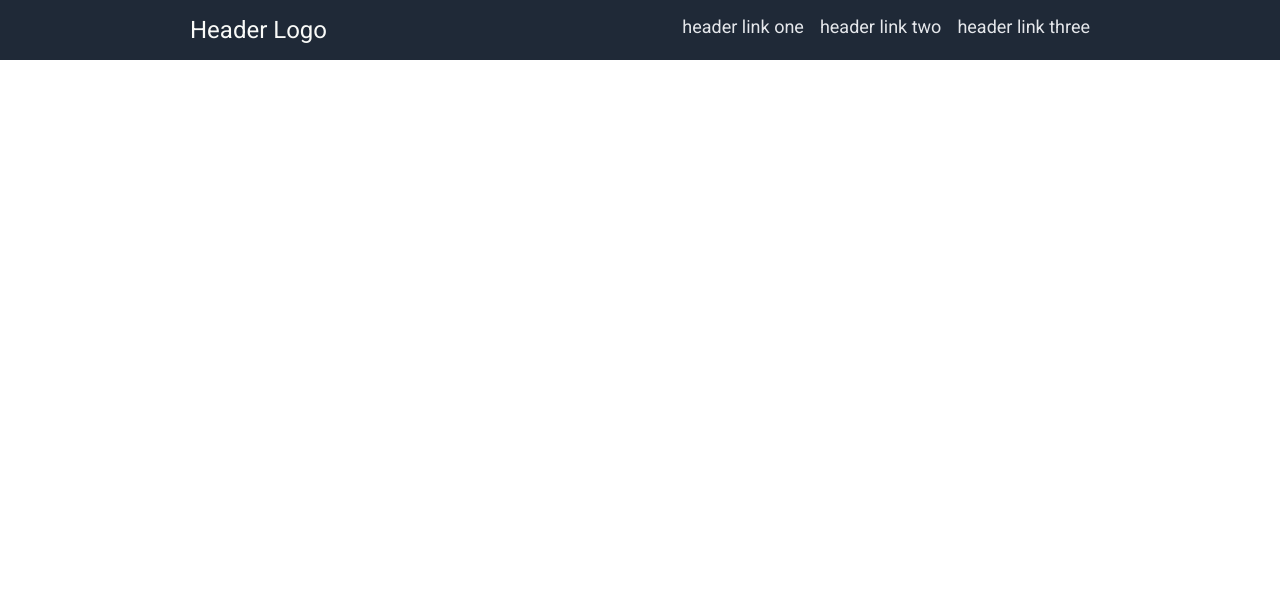
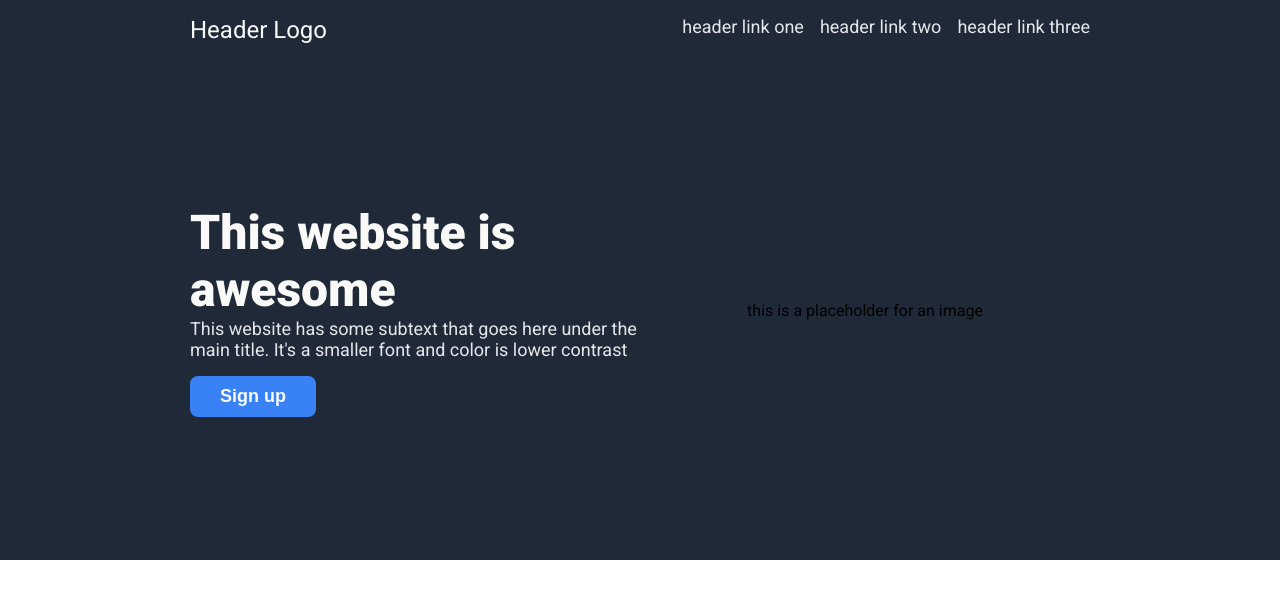
Before and after one commit to kamlesh-borana/odin-landing-page, a plain HTML site: page index.html in a window 1280 px wide. Drawn offline with Linux system fonts and the light colour scheme.

Commit message:
Add hero section and apply styles for it

```diff
--- a/index.html
+++ b/index.html
@@ -22,5 +22,18 @@
             </ul>
         </div>
     </div>
+
+    <div class="hero-section">
+        <div class="container">
+            <div class="hero-content">
+                <h1 class="title">This website is awesome</h1>
+                <p class="sub-title">This website has some subtext that goes here under the main title. It's a smaller font and color is lower contrast</p>
+                <button class="cta">Sign up</button>
+            </div>
+            <div class="hero-banner">
+                this is a placeholder for an image
+            </div>
+        </div>
+    </div>
 </body>
 </html>
--- a/style.css
+++ b/style.css
@@ -45,3 +45,45 @@ a {
     display: flex;
     gap: 16px;
 }
+
+.hero-section {
+    background-color: #1F2937;
+    height: 500px;
+}
+
+.hero-section .container {
+    display: flex;
+    align-items: center;
+    height: 100%;
+}
+
+.hero-section .hero-content {
+    flex: 1;
+}
+
+.hero-section .title {
+    font-size: 48px;
+    font-weight: 900;
+    color: #F9FAF8;
+}
+
+.hero-section .sub-title {
+    font-size: 18px;
+    color: #E5E7EB;
+}
+
+.hero-section .cta {
+    background-color: #3882F6;
+    border: none;
+    margin-top: 16px;
+    padding: 10px 30px;
+    font-size: 18px;
+    color: #F9FAF8;
+    font-weight: 900;
+    border-radius: 8px;
+}
+
+.hero-section .hero-banner {
+    flex: 1;
+    text-align: center;
+}
```
